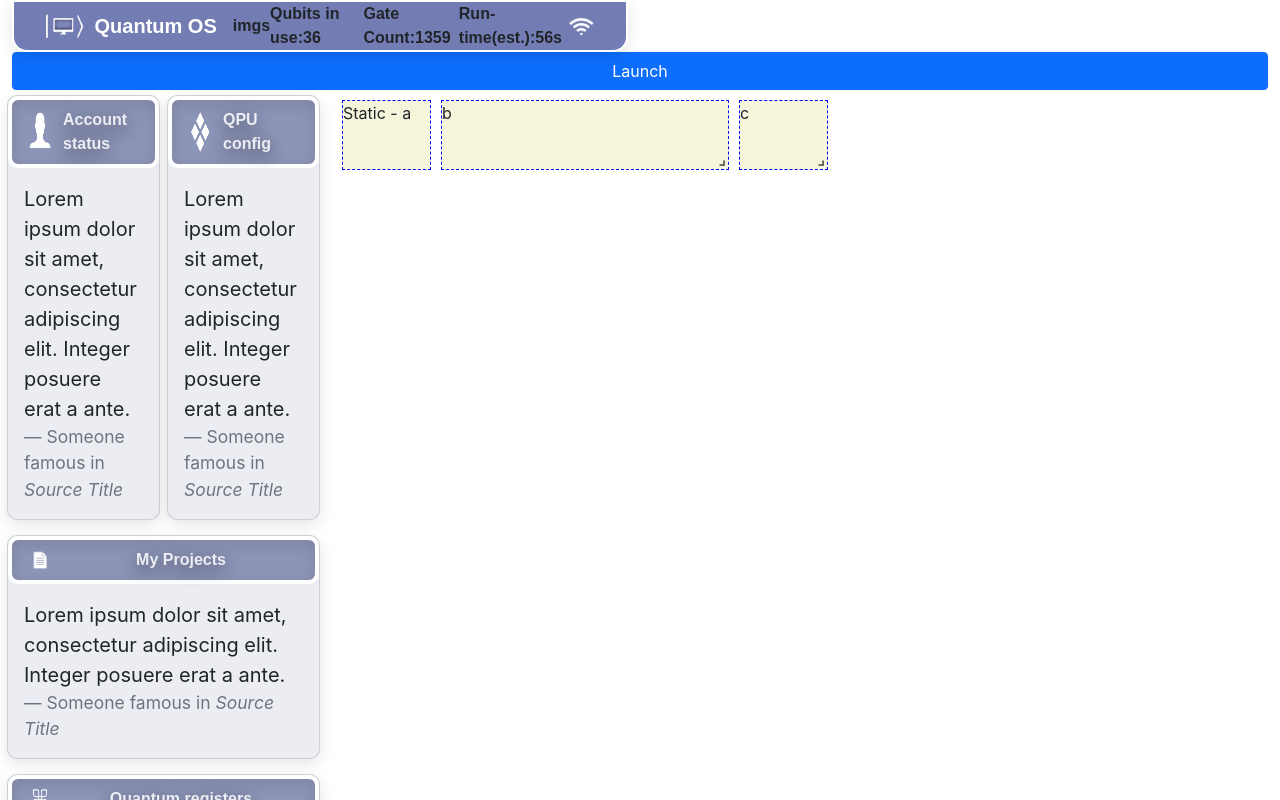
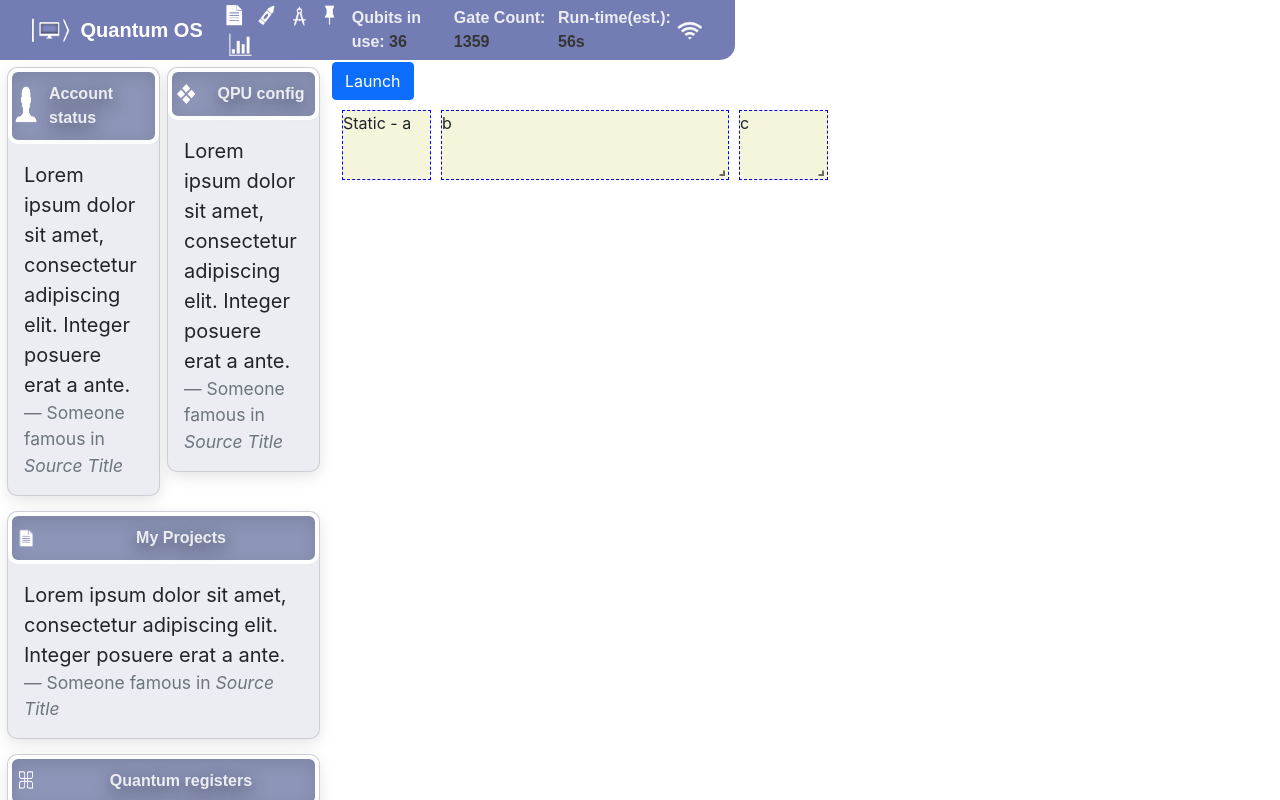
Before and after one commit to zblcool/QUI, a React (Create React App) app in the folder qui/: page / in a window 1280 px wide. Shown: the top 800 px of the page. Built offline with nearby package versions, Linux system fonts and the light colour scheme.

Commit message:
feat(header): Finish header basic view and make it interactive

```diff
--- a/qui/src/App.js
+++ b/qui/src/App.js
@@ -9,7 +9,7 @@ function App() {
     <div className="App">
     <Container fluid>
       <Row>
-        <Col xs={{ span: 6, offset: 0 }}>
+        <Col xs={{ span: 7, offset: 0 }} className="custom-header">
           <Header />
         </Col>
       </Row>
--- a/qui/src/component/Header/Header.js
+++ b/qui/src/component/Header/Header.js
@@ -1,39 +1,50 @@
-import React from 'react'
-import { Navbar, Container } from 'react-bootstrap'
-import logo from '../../images/icon6.png'
-import icon1 from '../../images/icon1.png'
-import icon2 from '../../images/icon2.png'
-import icon3 from '../../images/icon3.png'
-import icon4 from '../../images/icon4.png'
-import icon5 from '../../images/icon5.png'
+import React from "react";
+import { Navbar, Container } from "react-bootstrap";
+import logo from "../../images/icon6.png";
+import icon1 from "../../images/icon1.png";
+import icon2 from "../../images/icon2.png";
+import icon3 from "../../images/icon3.png";
+import icon4 from "../../images/icon4.png";
+import icon5 from "../../images/icon5.png";
+import Projects from "../../images/Projects.png";
 
 const Header = (props) => {
   return (
     <div>
-    <Navbar bg="dark" variant="dark" className='custom-nav-bar'>
-    <Container className='d-flex justify-content-between'>
-
+      <Navbar bg="dark" variant="dark" className="custom-nav-bar">
+        <Container className="d-flex justify-content-between">
           <Navbar.Brand href="#home">
             <img
               alt=""
               src={logo}
-
               height="30"
               className="d-inline-block align-top"
-        />{' '}
+            />{" "}
             Quantum OS
           </Navbar.Brand>
-      <div>imgs</div>
-      <div>Qubits in use:36</div>
-      <div>Gate Count:1359</div>
-      <div>Run-time(est.):56s</div>
+          <div className="header-status">
+            <img src={Projects} height={30} alt="Projects" onClick={()=>{alert('project')}}></img>
+            <img src={icon5} height={30} alt="icon5" onClick={()=>{alert('icon5')}}></img>
+            <img src={icon3} alt="icon3" height={30} onClick={()=>{alert('icon3')}}></img>
+            <img src={icon2} alt="icon2" height={30} onClick={()=>{alert('icon2')}}></img>
+            <img src={icon1} alt="icon1" height={30} onClick={()=>{alert('icon1')}}></img>
+          </div>
+          <div className="header-status">
+            Qubits in use:<span> 36</span>
+          </div>
+          <div className="header-status">
+            Gate Count:<span> 1359</span>
+          </div>
+          <div className="header-status">
+            Run-time(est.):<span> 56s</span>
+          </div>
           <div>
-        <img src={icon4} alt='wifi'  height="30"></img>
+            <img src={icon4} alt="wifi" height="30"></img>
           </div>
         </Container>
       </Navbar>
     </div>
-  )
-}
+  );
+};
 
-export default Header
+export default Header;
--- a/qui/src/page/dashboard.js
+++ b/qui/src/page/dashboard.js
@@ -40,9 +40,7 @@ const Dashboard = (props) => {
 
   return (
     <div className=" d-flex flex-column flex-grow-1 mb-5">
-      <Button variant="primary" onClick={handleShow}>
-        Launch
-      </Button>
+
       <Offcanvas
         show={show}
         onHide={handleClose}
@@ -96,6 +94,9 @@ const Dashboard = (props) => {
 
         </Col>
         <Col xs={9}>
+        <Button variant="primary" onClick={handleShow}>
+        Launch
+      </Button>
           <GridLayout
             className="layout"
             layout={gridLayout}
--- a/qui/src/user.scss
+++ b/qui/src/user.scss
@@ -4,24 +4,47 @@
 
 
 // NOTE Header
+.custom-header{
+    padding-left: 0;
+    padding-bottom: 2px;
 
+}
 .custom-nav-bar{
+
     background-color: #737DB4!important;
     font-weight: 900;
     font-size: 1rem;
     padding: 0;
     font-family: Arial, Helvetica, sans-serif;
-    border-bottom-left-radius: 15px;
     border-bottom-right-radius: 15px;
-    border: 2px solid white;
-    box-shadow: 0 5px 15px rgba(0, 0, 0, 0.1);
+    border: 0px solid white;
+    box-shadow: 1 5px 15px rgba(0, 0, 0, 0.1);
+
+    .header-status{
+        img{
+            transition: all 0.8s cubic-bezier(0.165, 0.84, 0.44, 1);
+            box-shadow: 1 1px 2px rgba(0, 0, 0, 0.1);
+            &:hover {
+                transform: scale(1.3, 1.3);
+            }
+            &:after{
+                box-shadow: 0 5px 10px rgba(0, 0, 0, 0.5);
+                transition: all 0.8s cubic-bezier(0.165, 0.84, 0.44, 1);
+            }
+        }
+        color: #EBEDF2;
+        span{
+            font-weight: 600;
+            color:rgb(53, 53, 53)
+        }
+    }
 }
 
 // NOTE  offCanvas
 .top-right-off-canvas {
 
-    margin-left: 50%;
-    width: 50%;
+    margin-left: 60%;
+    width: 40%;
     top: 0;
     border: 0;
     .droppable-element{
@@ -80,6 +103,7 @@
     }
     .card-header{
         font-weight: 900;
+        padding: 10px 2px ;
         font-size: 1rem;
         color: #EBEDF2;
         font-family: Arial, Helvetica, sans-serif;
```
Also changed, not shown: 1 other file (tests, documents, lock files or other folders). Lines whose indentation alone changed are shown as unchanged.
